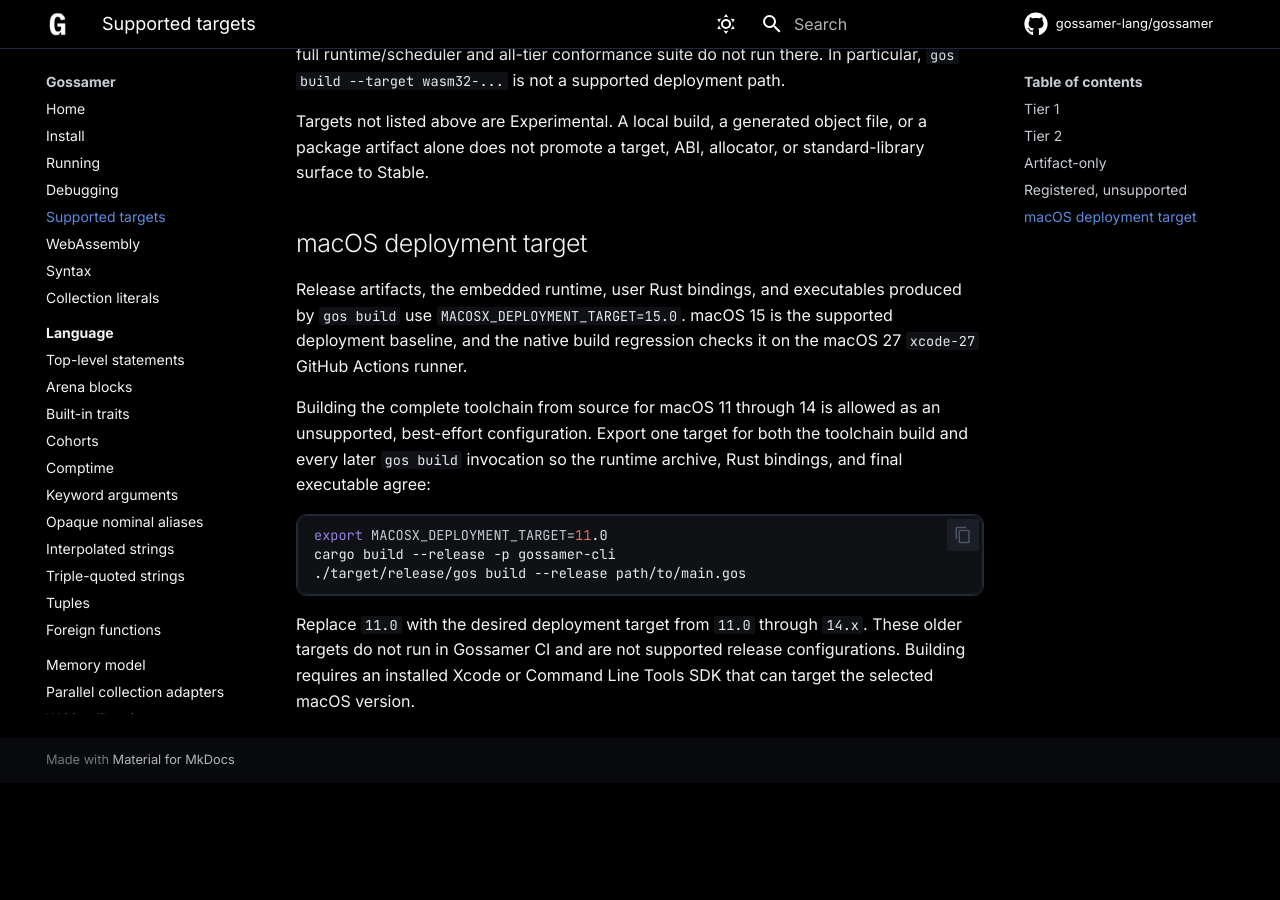
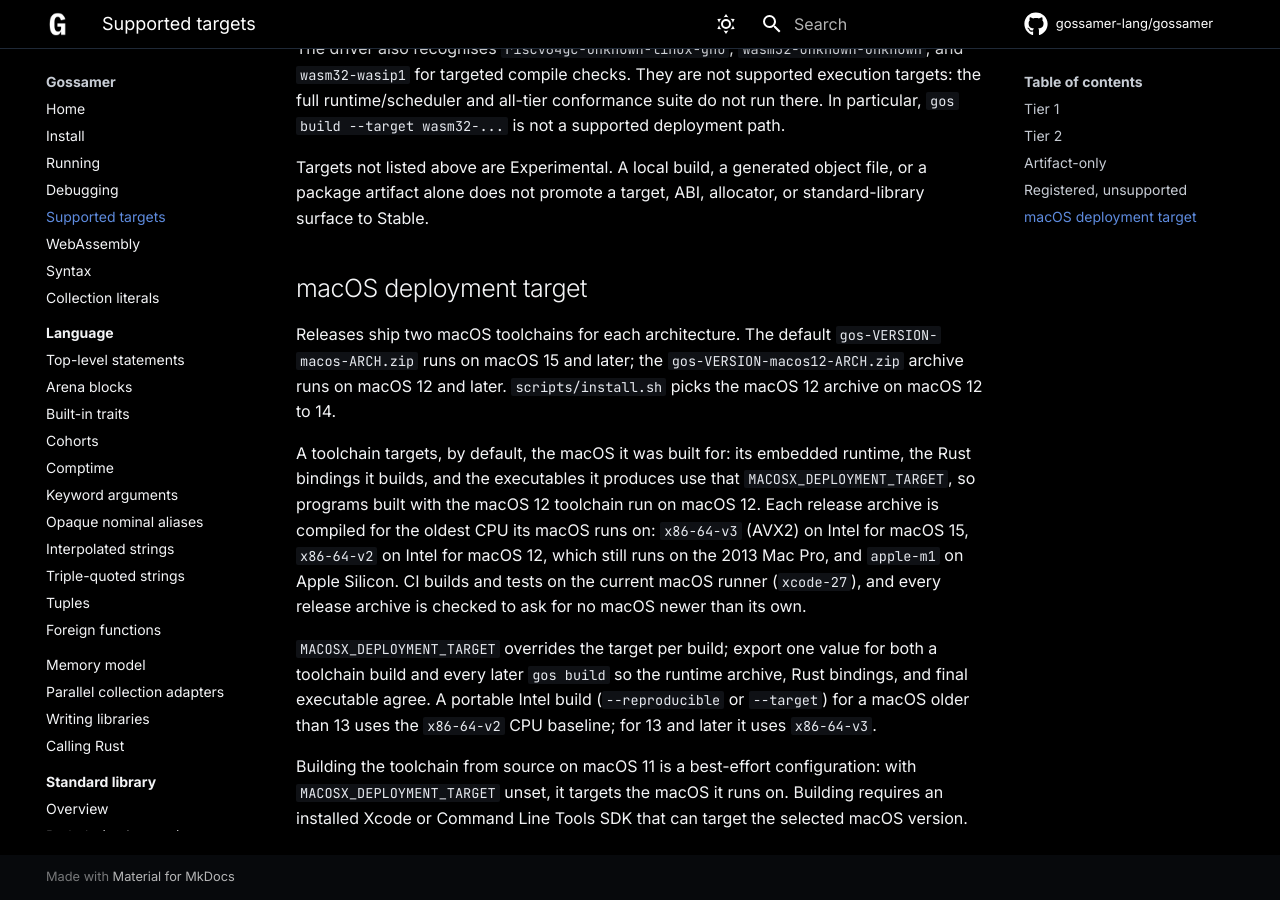
Before and after one commit to gossamer-lang/gossamer-docs, an MkDocs documentation site: the page built from docs/supported_targets.md, in a window 1280 px wide and 900 px high, scrolled down 1361 px. Built offline with MkDocs 1.6.1 and Material for MkDocs 9.7.7, drawn with Linux system fonts in a browser that asks for light colours; comment, search, counter and statistics services are not loaded; before the commit the page ends 2144 px from its top, so only the background shows below that; some of the changed text lies outside the part shown.

Commit message:
Updates for 0.77.0

````diff
--- a/docs/supported_targets.md
+++ b/docs/supported_targets.md
@@ -17,6 +17,7 @@ fixtures on native CI. They are the supported execution contract.
 | `aarch64-unknown-linux-gnu` | `ubuntu-24.04-arm` |
 | `aarch64-apple-darwin` | `xcode-27` (macOS 27) |
 | `x86_64-pc-windows-msvc` | `windows-latest` |
+| `x86_64-unknown-freebsd` | FreeBSD VM on `ubuntu-latest` |
 
 ## Tier 2
 
@@ -51,23 +52,27 @@ or standard-library surface to Stable.
 
 ## macOS deployment target
 
-Release artifacts, the embedded runtime, user Rust bindings, and executables
-produced by `gos build` use `MACOSX_DEPLOYMENT_TARGET=15.0`. macOS 15 is the
-supported deployment baseline, and the native build regression checks it on
-the macOS 27 `xcode-27` GitHub Actions runner.
+Releases ship two macOS toolchains for each architecture. The default
+`gos-VERSION-macos-ARCH.zip` runs on macOS 15 and later; the
+`gos-VERSION-macos12-ARCH.zip` archive runs on macOS 12 and later.
+`scripts/install.sh` picks the macOS 12 archive on macOS 12 to 14.
 
-Building the complete toolchain from source for macOS 11 through 14 is allowed
-as an unsupported, best-effort configuration. Export one target for both the
-toolchain build and every later `gos build` invocation so the runtime archive,
-Rust bindings, and final executable agree:
+A toolchain targets, by default, the macOS it was built for: its embedded
+runtime, the Rust bindings it builds, and the executables it produces use that
+`MACOSX_DEPLOYMENT_TARGET`, so programs built with the macOS 12 toolchain run on
+macOS 12. Each release archive is compiled for the oldest CPU its macOS runs
+on: `x86-64-v3` (AVX2) on Intel for macOS 15, `x86-64-v2` on Intel for macOS
+12, which still runs on the 2013 Mac Pro, and `apple-m1` on Apple Silicon. CI
+builds and tests on the current macOS runner (`xcode-27`), and every release
+archive is checked to ask for no macOS newer than its own.
 
-```sh
-export MACOSX_DEPLOYMENT_TARGET=11.0
-cargo build --release -p gossamer-cli
-./target/release/gos build --release path/to/main.gos
-```
+`MACOSX_DEPLOYMENT_TARGET` overrides the target per build; export one value
+for both a toolchain build and every later `gos build` so the runtime archive,
+Rust bindings, and final executable agree. A portable Intel build
+(`--reproducible` or `--target`) for a macOS older than 13 uses the `x86-64-v2`
+CPU baseline; for 13 and later it uses `x86-64-v3`.
 
-Replace `11.0` with the desired deployment target from `11.0` through `14.x`.
-These older targets do not run in Gossamer CI and are not supported release
-configurations. Building requires an installed Xcode or Command Line Tools SDK
+Building the toolchain from source on macOS 11 is a best-effort configuration:
+with `MACOSX_DEPLOYMENT_TARGET` unset, it targets the macOS it runs on.
+Building requires an installed Xcode or Command Line Tools SDK
 that can target the selected macOS version.
````
Also changed, not shown: docs/design/sequence_reference_safety.md (+6 -9 lines), docs/install.md (+4 -2 lines).
